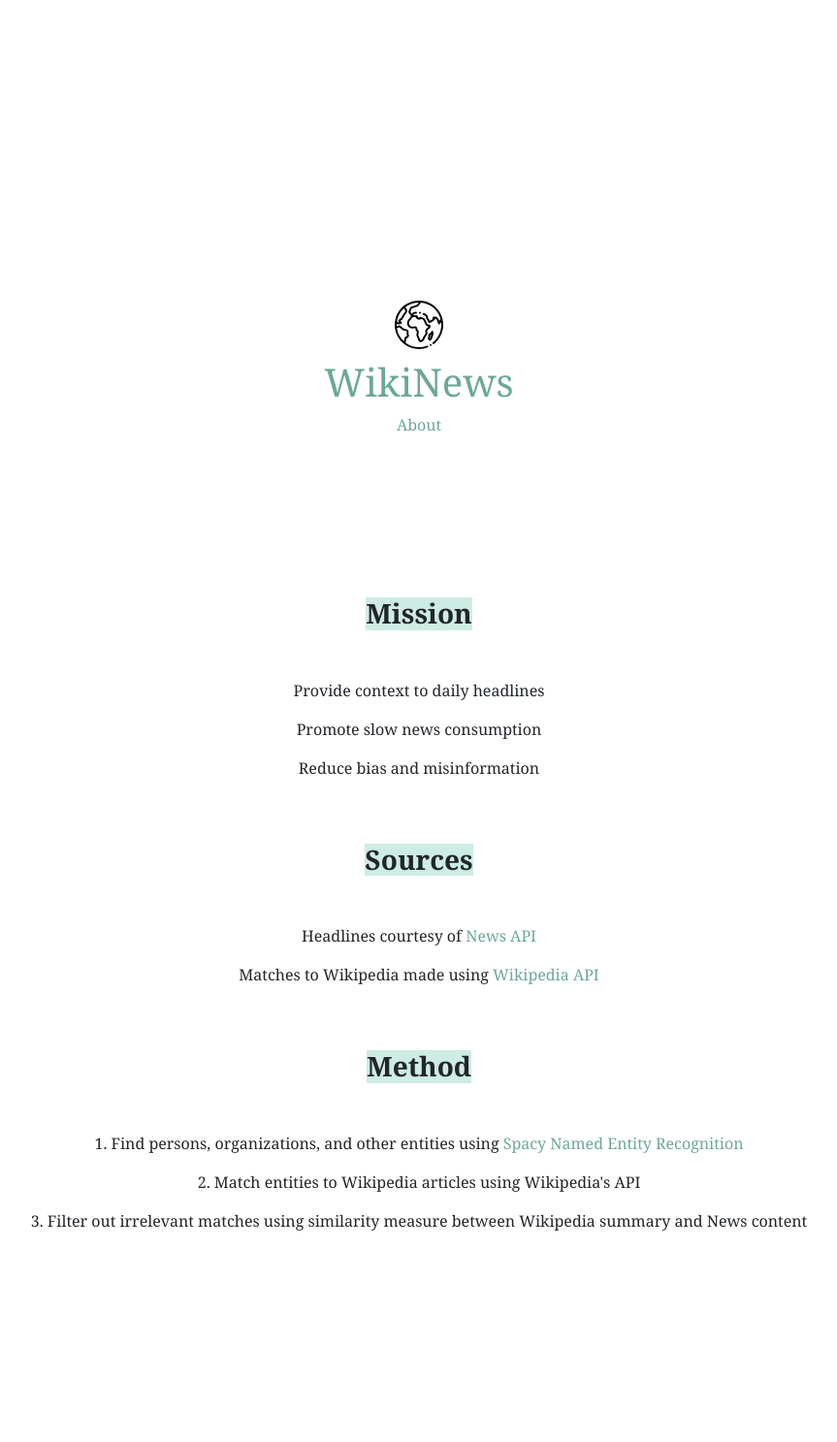
After one commit to MSIA/2021-msia423-Ho-Sara-project, a Flask app: template app/templates/about.html in a window 1280 px wide. The commit adds this page. Shown: the whole page at 97% size, without its empty margins (208-1071 px from the left). Run offline with Flask 2, Linux system fonts and the light colour scheme; the template is opened without the code that fills it, so the values that code supplies are empty; parts of the project's set-up code (start-up, migrations or seed data) failed here and were passed over.

Commit message:
front-end changes to accommodate updated style and helper pages

```diff
--- a/app/static/style.css
+++ b/app/static/style.css
@@ -3,6 +3,16 @@ body {
   padding: 200px;
   -webkit-font-smoothing: antialiased;
   background-color:#fbfbfa;
+}
+
+#head{
+  text-align: center;
+  padding-bottom: 100px;
+  padding-top: 100px;
+}
+
+#about{
+  text-align: center;
 }
 
 .row {
@@ -16,18 +26,12 @@ body {
 }
 
 h1 {
-  padding-bottom: 50px;
+  margin-bottom: 50px;
 }
 
 h3 {
   text-align: center;
-  padding-bottom: 50px;
-}
-
-#head{
-  text-align: center;
-  padding-bottom: 200px;
-  padding-top: 100px;
+  margin-bottom: 50px;
 }
 
 img {
@@ -61,15 +65,40 @@ body a:hover {
   color: #7fceb7;
 }
 
+.abouth3 {
+  padding-bottom: 0px;
+  margin-top: 50px;
+  margin-bottom: 50px;
+}
+
 .highlight {
-  color: #7fceb7;
+  background-color: #cdece3;
   font-weight: bold;
+  display: inline-block;
 }
 
 #headlinestoggle {
   background-color:#fbfbfa;
-  color: #59887b;
-  border-color: #6ca897;
+  color: #000000;
+  font-weight: bold;
+  outline: none;
+  border: none !important;
+  -webkit-box-shadow: none !important;
+  -moz-box-shadow: none !important;
+  box-shadow: none !important;
+
+}
+
+#headlinestoggle:hover {
+  background-color:#cdece3;
+  color: #000000;
+  font-weight: bold;
+  outline: none;
+  border: none !important;
+  -webkit-box-shadow: none !important;
+  -moz-box-shadow: none !important;
+  box-shadow: none !important;
+
 }
 
 .headlinetoc {
--- /dev/null
+++ b/app/templates/about.html
@@ -0,0 +1,40 @@
+<!DOCTYPE html>
+<html lang="en">
+
+<head>
+    <meta charset="UTF-8">
+    <link rel="shortcut icon" type="image/x-icon" href="static/planet-earth.svg"/>
+    <link href="static/style.css" rel="stylesheet">
+    <link href="https://cdn.jsdelivr.net/npm/bootstrap@5.0.1/dist/css/bootstrap.min.css" rel="stylesheet"
+        integrity="sha384-+0n0xVW2eSR5OomGNYDnhzAbDsOXxcvSN1TPprVMTNDbiYZCxYbOOl7+AMvyTG2x" crossorigin="anonymous">
+    <script src="https://cdn.jsdelivr.net/npm/bootstrap@5.0.1/dist/js/bootstrap.bundle.min.js" integrity="sha384-gtEjrD/SeCtmISkJkNUaaKMoLD0//ElJ19smozuHV6z3Iehds+3Ulb9Bn9Plx0x4" crossorigin="anonymous"></script>
+</head>
+
+
+<body>
+    <div id="head">
+        <img src="static/planet-earth.svg" style="width:70px; padding:10px;">
+        <h1><a href="{{ url_for('index') }}">WikiNews</a></h1>
+        <p style="color:#9EADA2"><a href="{{ url_for('about') }}">About</a></p>
+    </div>
+
+    <div id="about">
+        <h3 class="highlight abouth3">Mission</h3>
+        <p>Provide context to daily headlines</p>
+        <p>Promote slow news consumption</p>
+        <p>Reduce bias and misinformation</p>
+
+        <h3 class="highlight abouth3">Sources</h3>
+        <p>Headlines courtesy of <a href="https://newsapi.org/">News API</a></p>
+        <p>Matches to Wikipedia made using <a href="https://en.wikipedia.org/w/api.php">Wikipedia API</a></p>
+
+        <h3 class="highlight abouth3">Method</h3>
+        <p>1. Find persons, organizations, and other entities using <a href="https://spacy.io/api/entityrecognizer/">Spacy Named Entity Recognition</a></p>
+        <p>2. Match entities to Wikipedia articles using Wikipedia's API</p>
+        <p>3. Filter out irrelevant matches
+            using similarity measure between Wikipedia summary and News content</p>
+    </div>
+
+</body>
+
+</html>
```
Also changed, not shown: app/templates/error.html (+17 -8 lines), app/templates/index.html (+4 -4 lines).
